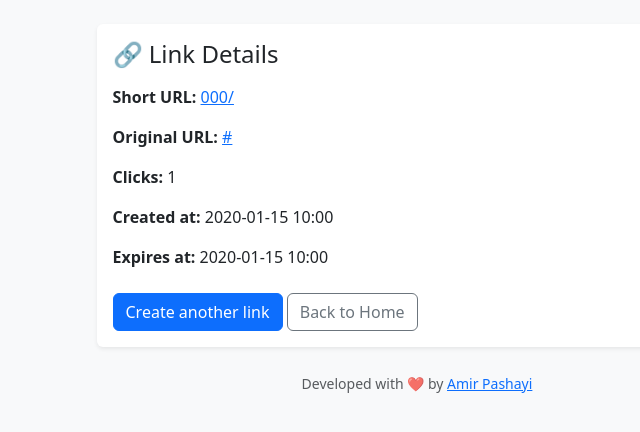
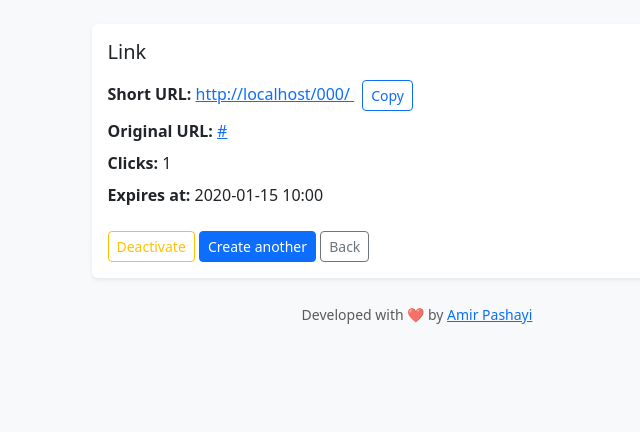
Before and after one commit to amir-pashayi/django-url-shortener, a Django app: page /link/000/ in a window 1280 px wide. Shown: the part 56-488 px from the top of the page, without its empty margins (223-863 px from the left). Run offline with Django 5.2, Linux system fonts and the light colour scheme; a user stored in the database is signed in; tables that the repository leaves empty hold one stand-in row (values such as "Sample post").

Commit message:
Update detail page with copy button and link toggle

```diff
--- a/urlshortner/shortener/templates/shortener/detail.html
+++ b/urlshortner/shortener/templates/shortener/detail.html
@@ -3,37 +3,47 @@
 {% block title %}Link Details{% endblock %}
 
 {% block content %}
-<div class="row justify-content-center">
-  <div class="col-md-7">
-    <div class="card shadow-sm border-0">
-      <div class="card-body">
-        <h4 class="card-title mb-3">🔗 Link Details</h4>
+<div class="col-md-7 mx-auto">
+  <div class="card border-0 shadow-sm">
+    <div class="card-body">
+      <h5 class="mb-3">Link</h5>
 
-        <p><strong>Short URL:</strong>
-          <a href="/{{ link.code }}/" target="_blank">
-            {{ link.code }}/
-          </a>
-        </p>
+      {% url 'go' link.code as go_url %}
 
-        <p><strong>Original URL:</strong>
-          <a href="{{ link.original_url }}" target="_blank">{{ link.original_url }}</a>
-        </p>
+      <p class="mb-2">
+        <span class="fw-semibold">Short URL:</span>
+        <a href="{{ go_url }}" target="_blank" rel="noopener noreferrer nofollow">
+          {{ request.scheme }}://{{ request.get_host }}{{ go_url }}
+        </a>
+        <button type="button" class="btn btn-sm btn-outline-primary ms-2"
+                onclick="(async(b=>{const t=b.innerText;b.disabled=1;try{await navigator.clipboard.writeText('{{ request.scheme }}://{{ request.get_host }}{{ go_url }}');b.innerText='Copied!';setTimeout(()=>{b.innerText=t;b.disabled=0},1000)}catch(e){b.disabled=0;alert('Copy failed.')}}))(this)">
+          Copy
+        </button>
+      </p>
 
-        <p><strong>Clicks:</strong> {{ link.click_count }}</p>
-        <p><strong>Created at:</strong> {{ link.created_at|date:"Y-m-d H:i" }}</p>
-        <p><strong>Expires at:</strong>
-          {% if link.expires_at %}
-            {{ link.expires_at|date:"Y-m-d H:i" }}
-          {% else %}
-            Never
-          {% endif %}
-        </p>
+      <p class="mb-2">
+        <span class="fw-semibold">Original URL:</span>
+        <a href="{{ link.original_url }}" target="_blank" rel="noopener noreferrer nofollow">
+          {{ link.original_url }}
+        </a>
+      </p>
 
-        <div class="mt-4">
-          <a href="{% url 'link_create' %}" class="btn btn-primary">Create another link</a>
-          <a href="{% url 'home' %}" class="btn btn-outline-secondary">Back to Home</a>
-        </div>
-      </div>
+      <p class="mb-2"><span class="fw-semibold">Clicks:</span> {{ link.click_count }}</p>
+
+      <p class="mb-4">
+        <span class="fw-semibold">Expires at:</span>
+        {% if link.expires_at %}{{ link.expires_at|date:"Y-m-d H:i" }}{% else %}Never{% endif %}
+      </p>
+
+      <form method="post" action="{% url 'link_toggle' link.code %}" class="d-inline">
+        {% csrf_token %}
+        <button type="submit" class="btn btn-outline-warning btn-sm">
+          {% if link.is_active %}Deactivate{% else %}Activate{% endif %}
+        </button>
+      </form>
+
+      <a href="{% url 'link_create' %}" class="btn btn-primary btn-sm">Create another</a>
+      <a href="{% url 'home' %}" class="btn btn-outline-secondary btn-sm">Back</a>
     </div>
   </div>
 </div>
--- a/urlshortner/shortener/urls.py
+++ b/urlshortner/shortener/urls.py
@@ -5,5 +5,7 @@ urlpatterns = [
     path('', views.HomeView.as_view(), name='home'),
     path('create/', views.CreateShortLinkView.as_view(), name='link_create'),
     path("link/<str:code>/", views.LinkDetailView.as_view(), name="link_detail"),
-path("<str:code>/", views.GoView.as_view(), name="go"),
+    path("<str:code>/", views.GoView.as_view(), name="go"),
+    path("link/<str:code>/toggle/", views.LinkToggleActiveView.as_view(), name="link_toggle"),
+
 ]
--- a/urlshortner/shortener/views.py
+++ b/urlshortner/shortener/views.py
@@ -8,6 +8,7 @@ from datetime import timedelta
 from django.shortcuts import get_object_or_404
 from django.http import Http404
 from django.db.models import F
+from django.db import IntegrityError, transaction
 
 
 
@@ -36,14 +37,19 @@ class CreateShortLinkView(LoginRequiredMixin, View):
             original_url = cd['original_url']
             code = ShortLink.generate_unique_code()
             expires_at = timezone.now() + timedelta(days=365)
-            link = ShortLink.objects.create(
-                owner=request.user,
-                original_url=original_url,
-                code=code,
-                expires_at=expires_at,
-            )
+            try:
+                with transaction.atomic():
+                    link = ShortLink.objects.create(
+                        owner=request.user,
+                        original_url=original_url,
+                        code=code,
+                        expires_at=expires_at,
+                    )
+                return redirect("link_detail", code=link.code)
+            except IntegrityError:
+                form.add_error(None, "Something went wrong. Please try again.")
+                return render(request, self.template_name, {"form": form})
 
-            return redirect("link_detail", code=link.code)
 
 
 
@@ -62,3 +68,12 @@ class GoView(View):
             raise Http404("Link expired")
         ShortLink.objects.filter(pk=link.pk).update(click_count=F('click_count') + 1)
         return redirect(link.original_url)
+
+
+
+class LinkToggleActiveView(LoginRequiredMixin, View):
+    def post(self, request, code):
+        link = get_object_or_404(ShortLink, code=code, owner=request.user)
+        link.is_active = not link.is_active
+        link.save(update_fields=['is_active'])
+        return redirect('link_detail', code=link.code)
```
